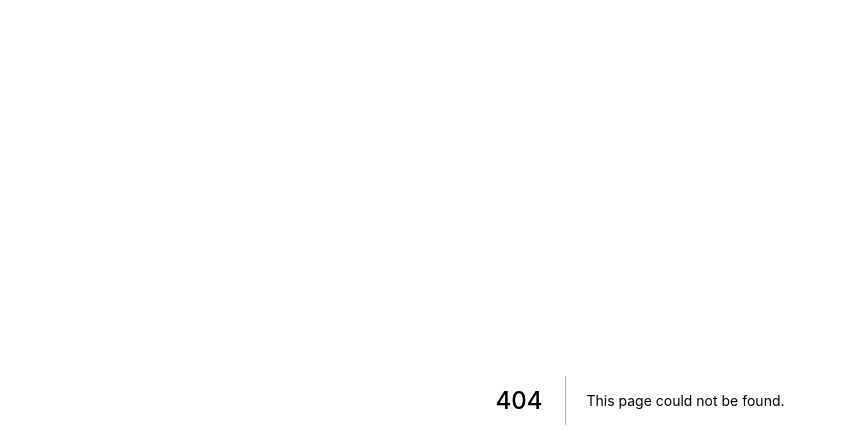
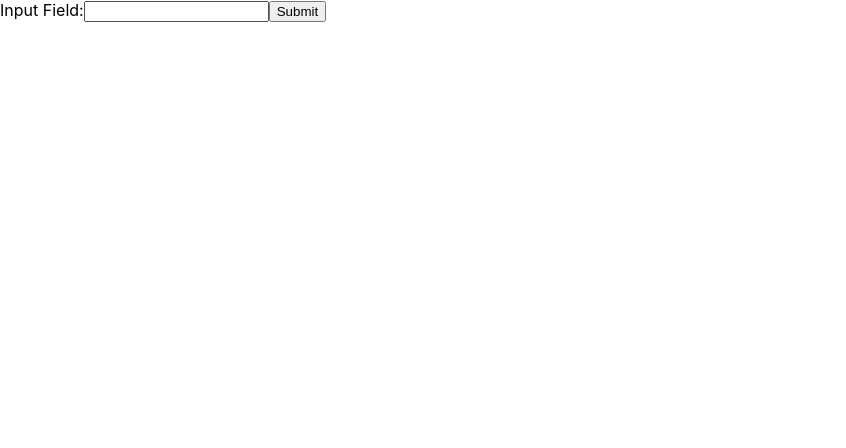
Before and after one commit to jun0222/next-various, a Next.js app: page /rhf in a window 1280 px wide. Before the commit this address had no page. Shown: the top 448 px of the page, without its empty margins (0-846 px from the left). Built offline with nearby package versions, Linux system fonts and the light colour scheme.

Commit message:
Feature: RHFサンプル

```diff
--- a/package.json
+++ b/package.json
@@ -19,10 +19,12 @@
     "csv": "^6.2.8",
     "d3": "4",
     "fs": "^0.0.1-security",
+    "jest": "^29.5.0",
     "next": "12.1.0",
     "react": "17.0.2",
     "react-d3-tree": "^3.5.1",
-    "react-dom": "17.0.2"
+    "react-dom": "17.0.2",
+    "react-hook-form": "^7.43.9"
   },
   "devDependencies": {
     "@types/node": "17.0.21",
--- /dev/null
+++ b/pages/rhf/index.tsx
@@ -0,0 +1,44 @@
+import React from 'react'
+import { useForm } from 'react-hook-form'
+
+type FormData = {
+  inputField: string
+}
+
+const MyForm = () => {
+  const {
+    register,
+    handleSubmit,
+    formState: { errors },
+  } = useForm<FormData>({
+    mode: 'onChange',
+  })
+
+  const onSubmit = (data: FormData) => {
+    console.log(data)
+  }
+
+  return (
+    <form onSubmit={handleSubmit(onSubmit)}>
+      <label htmlFor="inputField">Input Field:</label>
+      <input
+        id="inputField"
+        type="text"
+        {...register('inputField', {
+          required: 'This field is required',
+          maxLength: {
+            value: 5,
+            message: 'Input should be 5 characters or less',
+          },
+        })}
+      />
+      {errors.inputField && (
+        <p className="error-message">{errors.inputField.message}</p>
+      )}
+
+      <button type="submit">Submit</button>
+    </form>
+  )
+}
+
+export default MyForm
```
Also changed, not shown: 1 other file (tests, documents, lock files or other folders).
